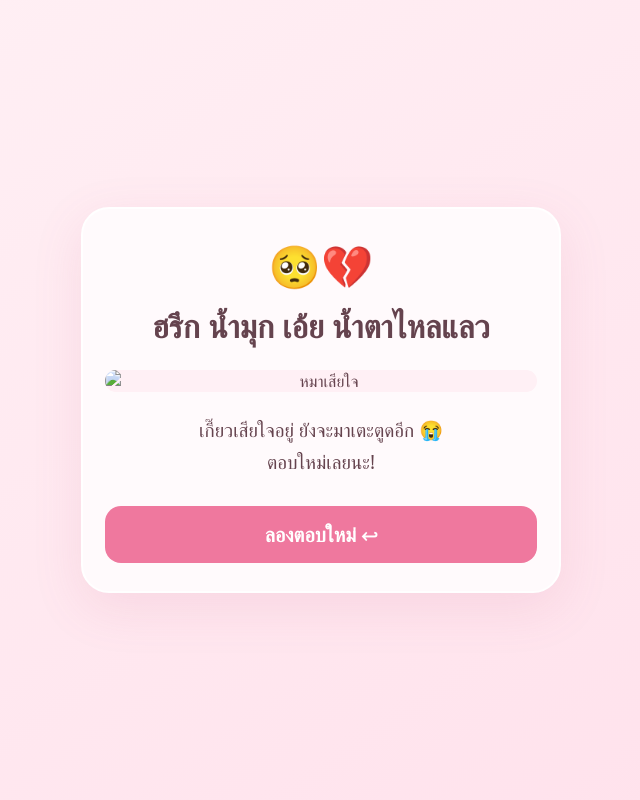
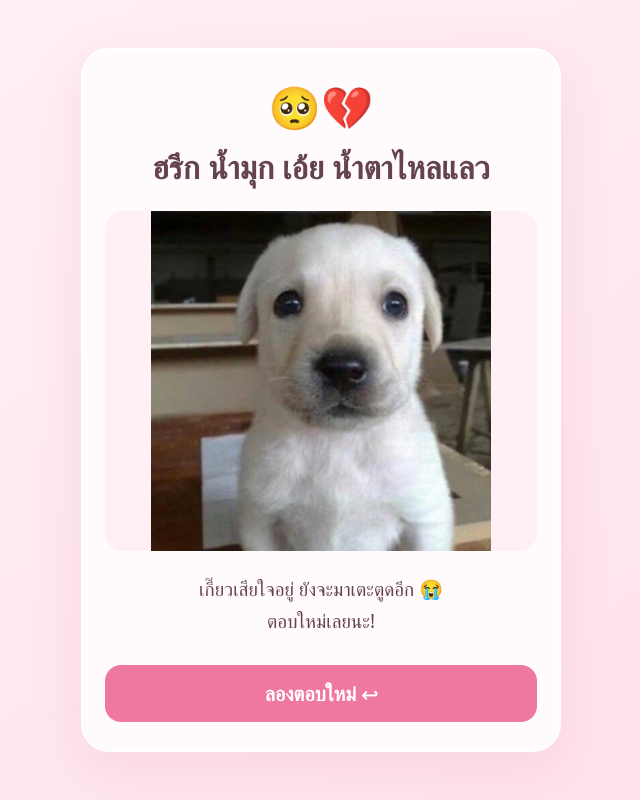
Before and after one commit to iuuemc/abcd, a plain HTML site: page index.html in a window 1280 px wide. Both pictures are taken after a click on the button "2. เตะตูด 🦶". Shown: the whole page, without its empty margins (319-959 px from the left). Drawn offline with Linux system fonts and the light colour scheme.

Commit message:
Update index.html

```diff
--- a/index.html
+++ b/index.html
@@ -204,7 +204,7 @@
       } else {
         resultEmoji.textContent = "🥺💔";
         resultTitle.textContent = "ฮรึก\nน้ำมุก เอ้ย น้ำตาไหลแลว";
-        resultImage.src = "sad.jpeg";
+        resultImage.src = "sad.jpg";
         resultImage.alt = "หมาเสียใจ";
 
         resultMessage.textContent = answer === 2
```
